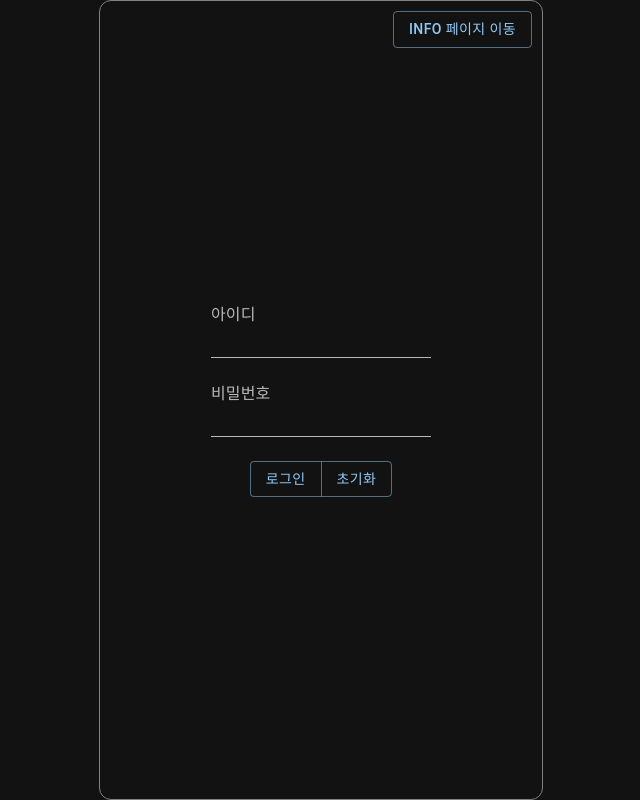
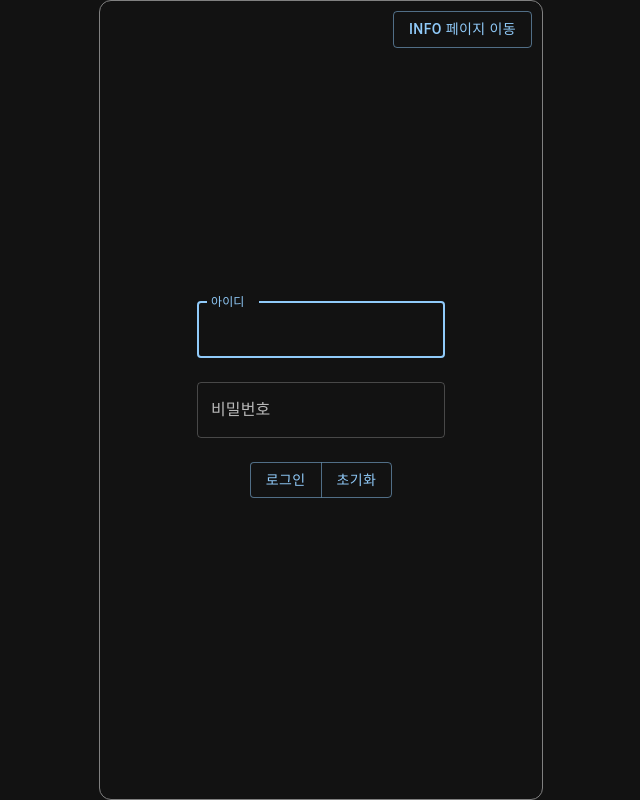
Before and after one commit to blueStragglr/wanted-pre-onboarding-10-FE-quest, a React (Vite) app: page / in a window 1280 px wide. Shown: the whole page, without its empty margins (319-959 px from the left). Built offline with nearby package versions, Linux system fonts and the light colour scheme.

Commit message:
feat: mui를 활용한 컴포넌트 속성 추가 및 제거

```diff
--- a/src/pages/Info.tsx
+++ b/src/pages/Info.tsx
@@ -1,5 +1,12 @@
 import { useEffect, useState } from 'react';
-import { Button, ButtonGroup, Container } from '@mui/material';
+import {
+  Button,
+  ButtonGroup,
+  Container,
+  List,
+  ListItem,
+  ListItemText,
+} from '@mui/material';
 import axios from 'axios';
 import { useNavigate } from 'react-router-dom';
 
@@ -38,17 +45,21 @@ const Info = () => {
       }}
       maxWidth="xs"
     >
-      <ButtonGroup sx={{ position: 'absolute', right: 10, top: 10 }}>
+      <ButtonGroup
+        sx={{ position: 'absolute', right: 10, top: 10, zIndex: 99 }}
+      >
         <Button onClick={() => navigate('/')}>Login 페이지 이동</Button>
       </ButtonGroup>
       {isLoading ? (
         <p>Loading...</p>
       ) : (
-        state.map(({ id, name }) => (
-          <p key={id}>
-            {id}. {name}
-          </p>
-        ))
+        <List>
+          {state.map(({ id, name }) => (
+            <ListItem key={id}>
+              <ListItemText primary={`${id}. ${name}`} />
+            </ListItem>
+          ))}
+        </List>
       )}
     </Container>
   );
--- a/src/pages/Login.tsx
+++ b/src/pages/Login.tsx
@@ -3,9 +3,11 @@ import { useNavigate } from 'react-router-dom';
 import {
   Container,
   InputLabel,
-  Input,
   ButtonGroup,
   Button,
+  FormControl,
+  OutlinedInput,
+  Box,
 } from '@mui/material';
 
 const Login = () => {
@@ -30,10 +32,6 @@ const Login = () => {
     }));
   };
 
-  const handleClick = () => {
-    setState({ id: '', password: '' });
-  };
-
   return (
     <Container
       sx={{
@@ -50,23 +48,41 @@ const Login = () => {
       <ButtonGroup sx={{ position: 'absolute', right: 10, top: 10 }}>
         <Button onClick={() => navigate('/info')}>Info 페이지 이동</Button>
       </ButtonGroup>
-      <form onSubmit={handleSubmit}>
+      <Box
+        component="form"
+        onSubmit={handleSubmit}
+        sx={{ display: 'flex', flexDirection: 'column', gap: 3 }}
+      >
+        <FormControl>
           <InputLabel htmlFor="id">아이디</InputLabel>
-        <Input type="text" id="id" value={state.id} onChange={handleChange} />
-        <InputLabel sx={{ mt: 3 }} htmlFor="password">
-          비밀번호
-        </InputLabel>
-        <Input
+          <OutlinedInput
+            label="아이디"
+            required
+            autoFocus
+            type="text"
+            id="id"
+            value={state.id}
+            onChange={handleChange}
+          />
+        </FormControl>
+        <FormControl>
+          <InputLabel htmlFor="password">비밀번호</InputLabel>
+          <OutlinedInput
+            label="비밀번호"
+            required
             type="password"
             id="password"
             value={state.password}
             onChange={handleChange}
           />
-        <ButtonGroup sx={{ display: 'flex', mt: 3, justifyContent: 'center' }}>
+        </FormControl>
+        <ButtonGroup sx={{ display: 'flex', justifyContent: 'center' }}>
           <Button type="submit">로그인</Button>
-          <Button onClick={handleClick}>초기화</Button>
+          <Button onClick={() => setState({ id: '', password: '' })}>
+            초기화
+          </Button>
         </ButtonGroup>
-      </form>
+      </Box>
     </Container>
   );
 };
```
Lines whose indentation alone changed are shown as unchanged.
